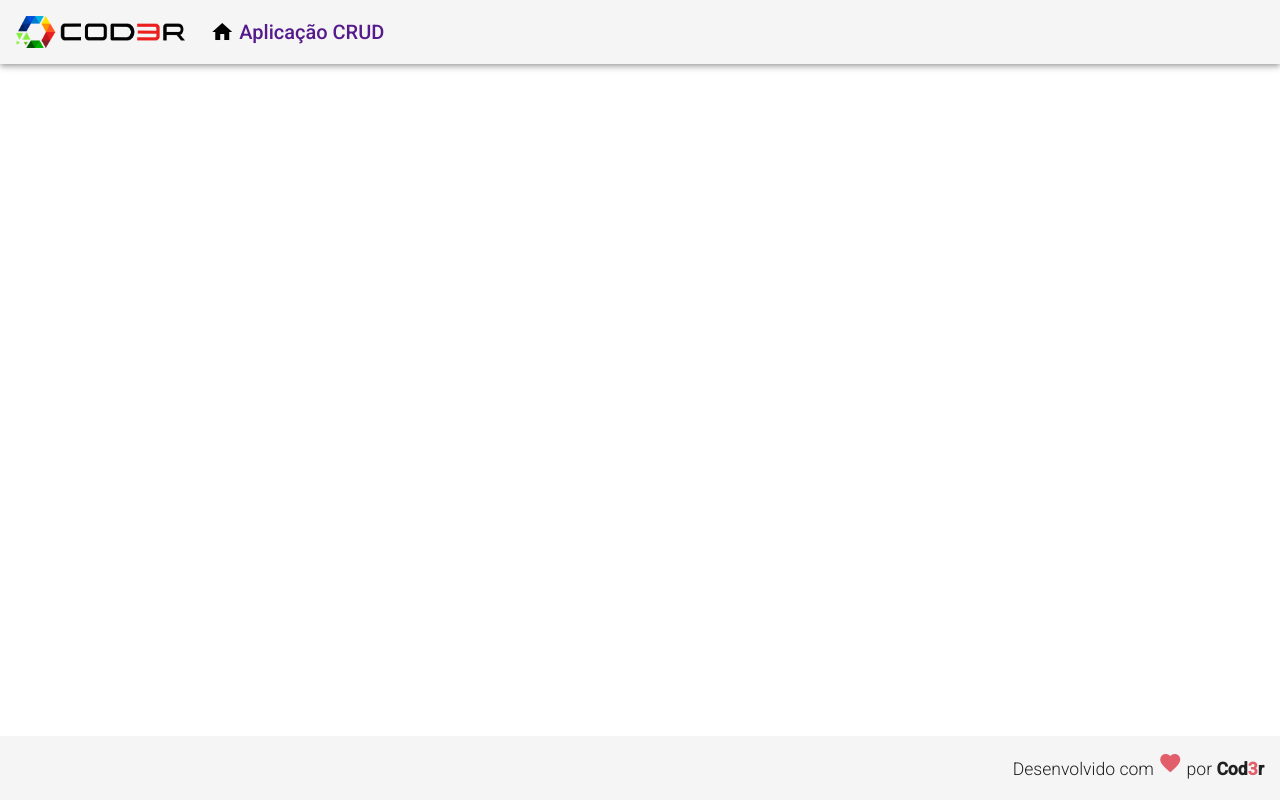
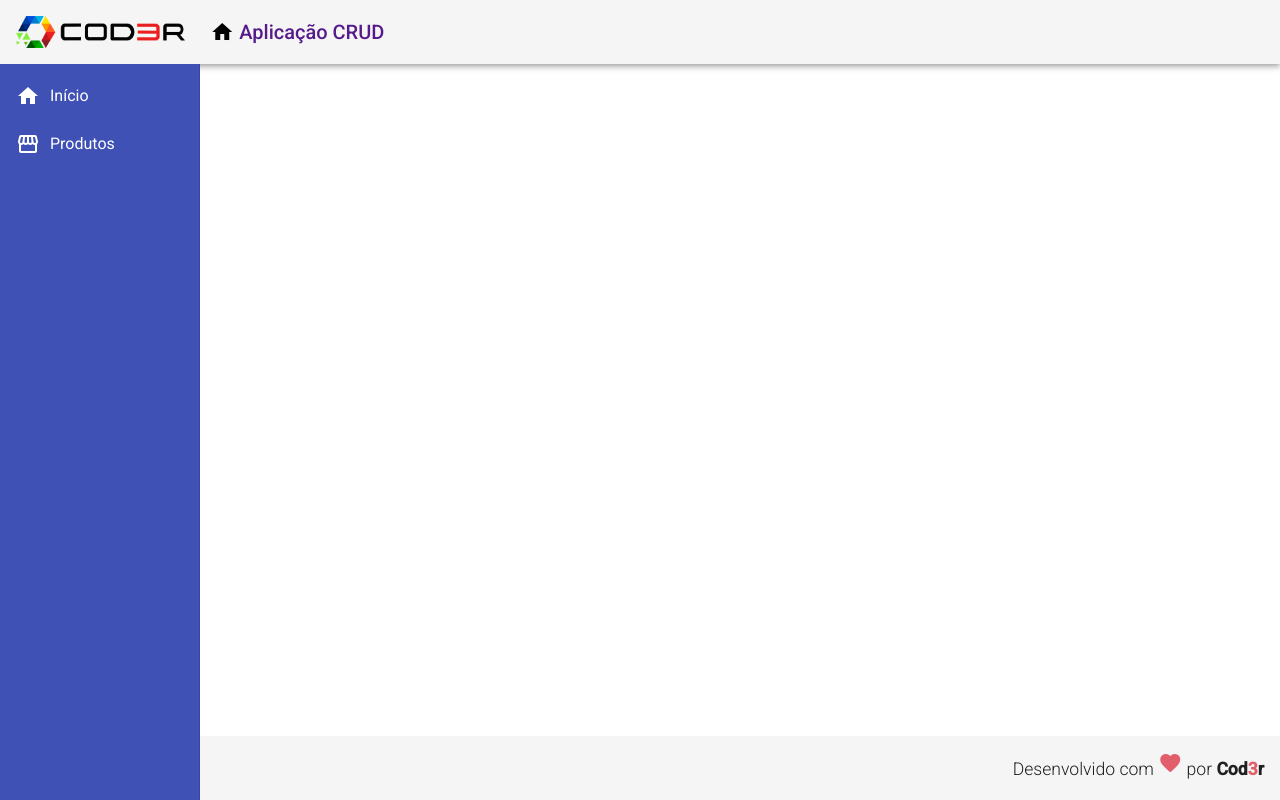
Before and after one commit to GabrielFaria23/Angular9-Essencial-OrderApiWithAngularMaterial, an Angular app: page / in a window 1280 px wide. Built offline with nearby package versions, Linux system fonts and the light colour scheme.

Commit message:
feat:nav (sidebar)

```diff
--- a/src/app/app.component.html
+++ b/src/app/app.component.html
@@ -1,2 +1,3 @@
 <app-header></app-header>
+<app-nav></app-nav>
 <app-footer></app-footer>
--- /dev/null
+++ b/src/app/componets/template/nav/nav.component.css
@@ -0,0 +1,12 @@
+.sidenav {
+    background-color: #3F51B5;
+    width: 200px;
+}
+
+.sidenav a {
+    color: #FFF;
+}
+
+.sidenav i {
+    padding-right: 10px;
+}
--- /dev/null
+++ b/src/app/componets/template/nav/nav.component.html
@@ -0,0 +1,24 @@
+<mat-sidenav-container class="container">
+    <mat-sidenav class="sidenav" mode="side" opened
+        fixedInViewport="true" fixedTopGap="64">
+        <!--mode="side" = pra aparecer do lado
+            opened = pra ficar aberto o menu lateral
+            fixedinViewport faz sidebar aparecer
+            fixedTopGab="64" = funciona = margin-top: 64px
+        -->
+        <mat-nav-list>
+            <a mat-list-item>
+                <i class="material-icons">
+                    home
+                </i>
+                Início
+            </a>
+            <a mat-list-item>
+                <i class="material-icons">
+                    storefront
+                </i>
+                Produtos
+            </a>
+        </mat-nav-list>
+    </mat-sidenav>
+</mat-sidenav-container>
--- /dev/null
+++ b/src/app/componets/template/nav/nav.component.ts
@@ -0,0 +1,15 @@
+import { Component, OnInit } from '@angular/core';
+
+@Component({
+  selector: 'app-nav',
+  templateUrl: './nav.component.html',
+  styleUrls: ['./nav.component.css']
+})
+export class NavComponent implements OnInit {
+
+  constructor() { }
+
+  ngOnInit(): void {
+  }
+
+}
```
Also changed, not shown: src/app/app.module.ts (+10 -3 lines).
